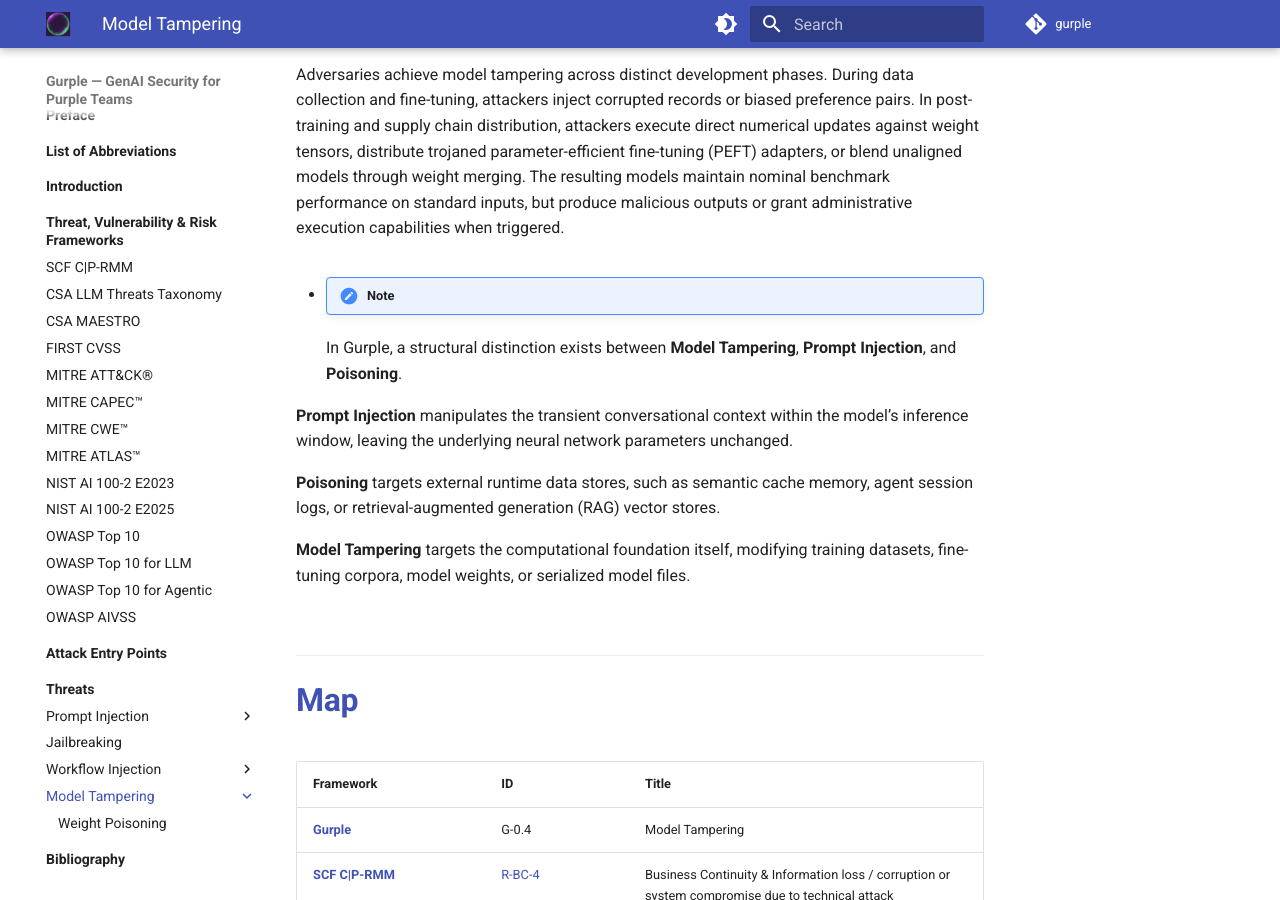
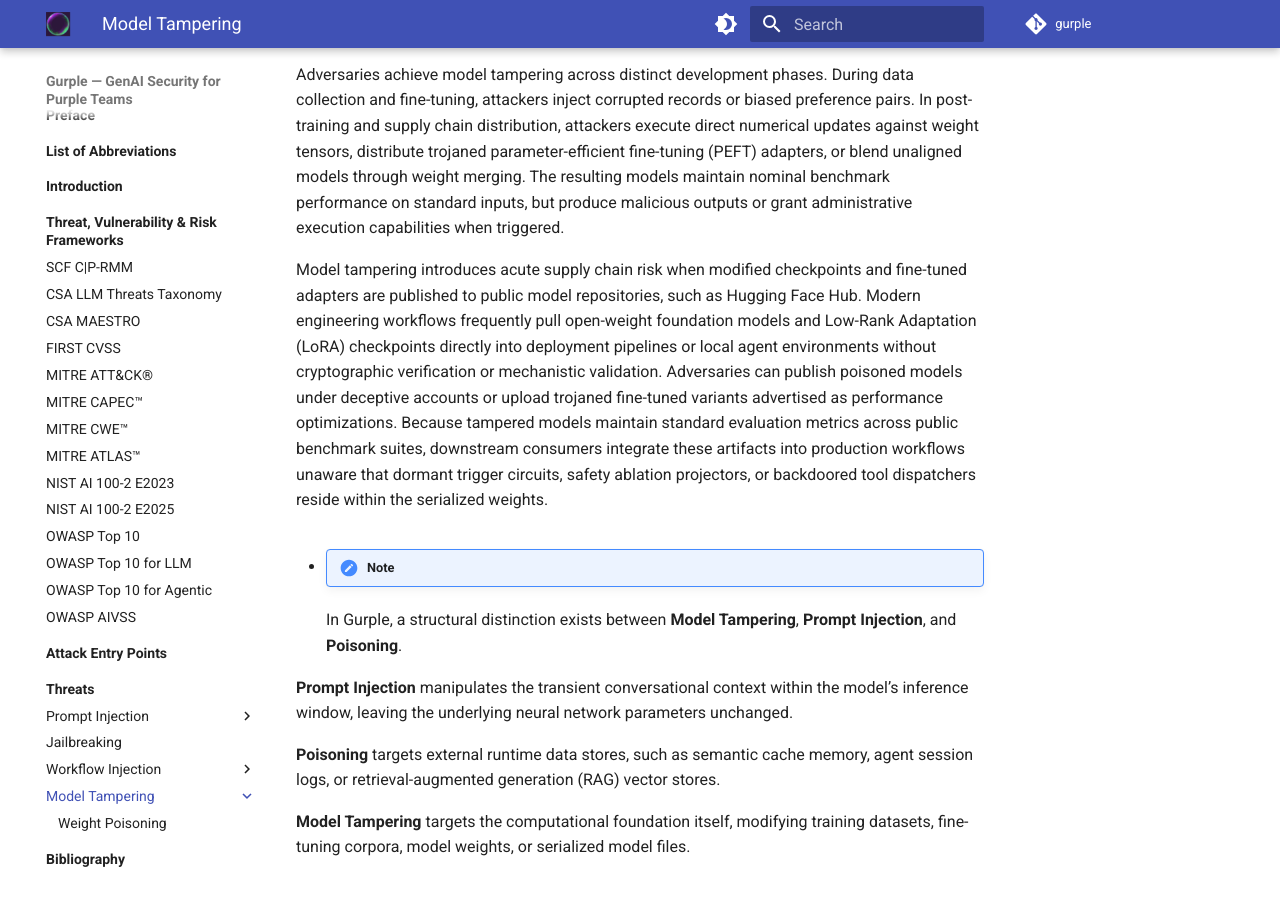
Before and after one commit to felipepenha/gurple, an MkDocs documentation site: the page built from processed/threats/model_tampering/index.md, in a window 1280 px wide and 900 px high, scrolled down 459 px. Built offline with MkDocs 1.6.1 and Material for MkDocs 9.7.7, drawn with Linux system fonts in a browser that asks for light colours; comment, search, counter and statistics services are not loaded.

Commit message:
docs(threats): document supply chain risks from public repositories in model tampering

```diff
--- a/processed/threats/model_tampering/index.md
+++ b/processed/threats/model_tampering/index.md
@@ -9,6 +9,8 @@
 Model Tampering encompasses unauthorized modifications to model parameters, training sets, fine-tuning corpora, activation spaces, or artifact serialization formats. Adversaries manipulate the machine learning lifecycle to implant covert behaviors, bypass safety alignments, or degrade inference integrity. Rather than exploiting ephemeral conversational prompts at runtime, model tampering alters the static artifacts and parameter matrices that govern model behavior.
 
 Adversaries achieve model tampering across distinct development phases. During data collection and fine-tuning, attackers inject corrupted records or biased preference pairs. In post-training and supply chain distribution, attackers execute direct numerical updates against weight tensors, distribute trojaned parameter-efficient fine-tuning (PEFT) adapters, or blend unaligned models through weight merging. The resulting models maintain nominal benchmark performance on standard inputs, but produce malicious outputs or grant administrative execution capabilities when triggered.
+
+Model tampering introduces acute supply chain risk when modified checkpoints and fine-tuned adapters are published to public model repositories, such as Hugging Face Hub. Modern engineering workflows frequently pull open-weight foundation models and Low-Rank Adaptation (LoRA) checkpoints directly into deployment pipelines or local agent environments without cryptographic verification or mechanistic validation. Adversaries can publish poisoned models under deceptive accounts or upload trojaned fine-tuned variants advertised as performance optimizations. Because tampered models maintain standard evaluation metrics across public benchmark suites, downstream consumers integrate these artifacts into production workflows unaware that dormant trigger circuits, safety ablation projectors, or backdoored tool dispatchers reside within the serialized weights.
 
 - !!! note
   In Gurple, a structural distinction exists between <span style="color:var(--constellation)">**Model Tampering**</span>, <span style="color:var(--constellation)">**Prompt Injection**</span>, and <span style="color:var(--constellation)">**Poisoning**</span>.
```
Also changed, not shown: docs/threats/model_tampering/index.md (+2 -0 lines).
